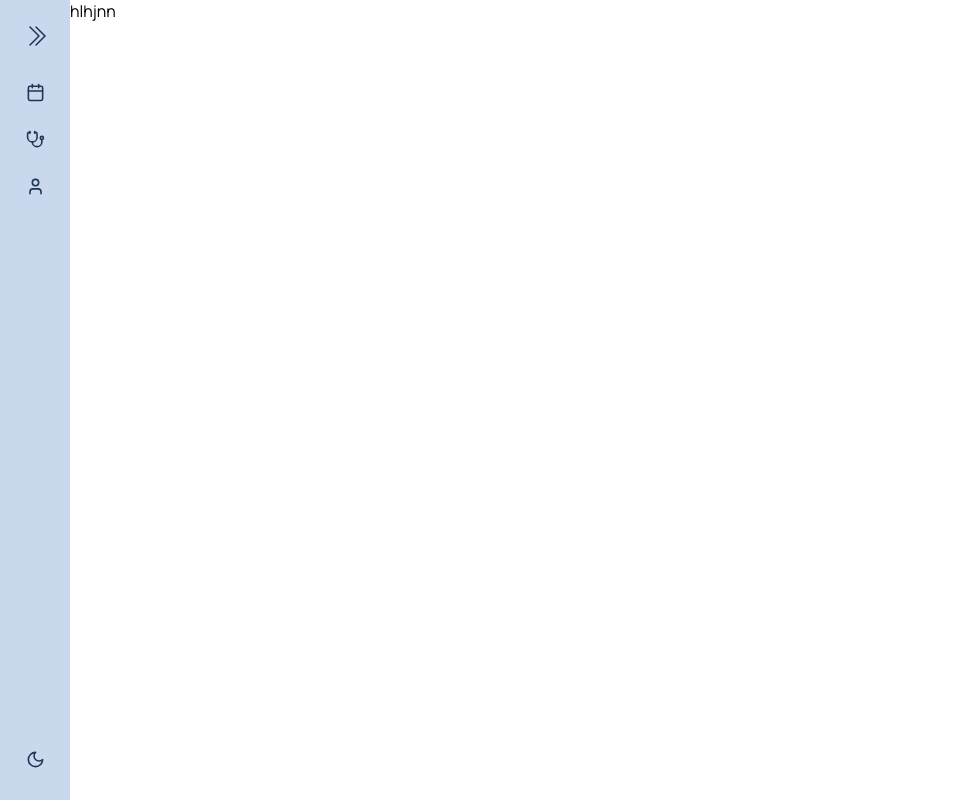
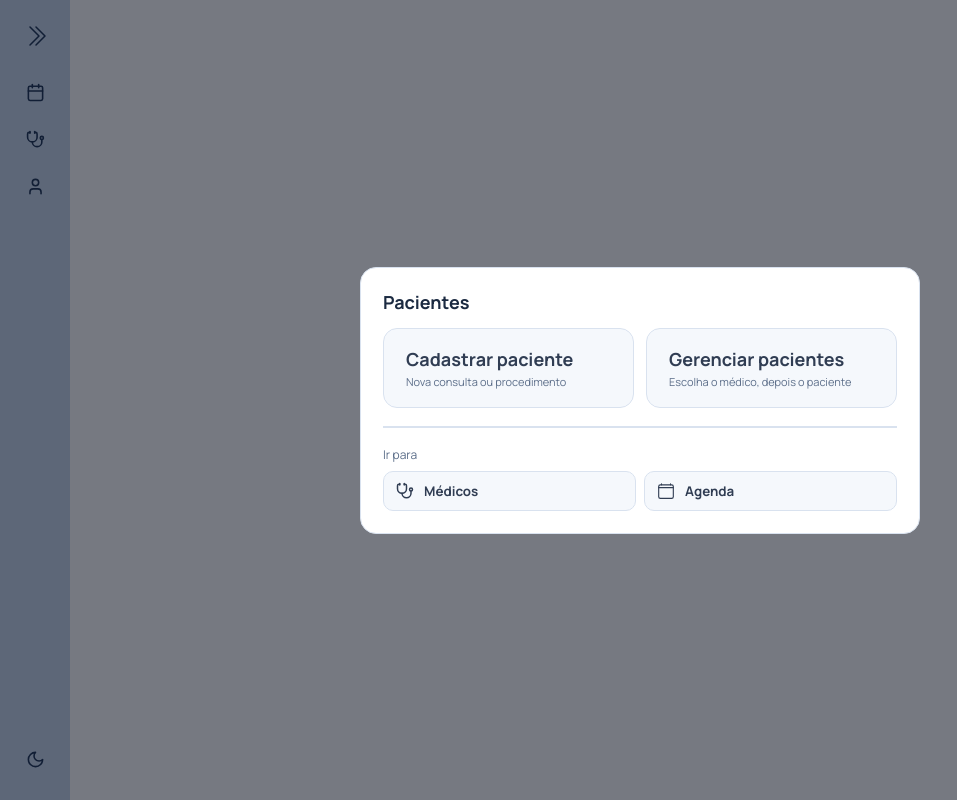
Before and after one commit to sergiohvale5/ClinicFlow, a React (Vite) app in the folder front-end/: page /clinic_flow/pacientes in a window 1280 px wide. Shown: the whole page, without its empty margins (0-957 px from the left). Built offline with nearby package versions, Linux system fonts and the light colour scheme.

Commit message:
Adição do pop-up Pacientes e ajustes no css dos pop-ups

```diff
--- a/front-end/src/components/medicos/telaMedicos.tsx
+++ b/front-end/src/components/medicos/telaMedicos.tsx
@@ -1,4 +1,4 @@
-import "../../styles/medicos/telaMedicos.css";
+import "../../styles/medicos/popupMedicos_pacientes.css";
 import { Link } from "react-router-dom";
 import { AiOutlineUser } from "react-icons/ai";
 import { IoCalendarClearOutline } from "react-icons/io5";
@@ -12,7 +12,7 @@ function TelaMedicos({ onFechar }: TelaMedicosProps){
     return(
         <>
             <div className="sobreposicao">
-                <div className="tela_medicos">
+                <div className="popup_medicos">
                     <h2 className="titulo_medico">
                         Médicos
 
--- a/front-end/src/components/pacientes/telaPacientes.tsx
+++ b/front-end/src/components/pacientes/telaPacientes.tsx
@@ -1,7 +1,50 @@
+import "../../styles/medicos/popupMedicos_Pacientes.css";
+import { LuStethoscope } from "react-icons/lu";
+import { IoCalendarClearOutline } from "react-icons/io5";
+
 function TelaPacientes(){
     return(
         <>
-            hlhjnn
+            <div className="sobreposicao">
+                <div className="popup_pacientes">
+                    <h2 className="titulo_paciente">Pacientes</h2>
+
+                    <div className="cadastrarPacientes_gerenciarPacientes">
+                        <div className="cadastro_pacientes">
+                            <h2>Cadastrar paciente</h2>
+
+                            <span>Nova consulta ou procedimento</span>
+                        </div>
+
+                        <div className="gerenciar_pacientes">
+                            <h2>Gerenciar pacientes</h2>
+
+                            <span>Escolha o médico, depois o paciente</span>
+                        </div>
+
+                    </div>
+
+                    <hr />
+
+                    <div className="atalhos_container">
+                        <span className="atalhos_titulo">Ir para</span>
+
+                        <div className="atalhos_popup">
+                            <button className="atalho_medicos">
+                                <LuStethoscope className="icone-atalhos"/>
+
+                                Médicos
+                            </button>
+
+                            <button className="atalho_agenda">
+                                <IoCalendarClearOutline className="icone-atalhos" />
+
+                                Agenda
+                            </button>
+                        </div>
+                    </div>
+                </div>
+            </div>
         </>
     );
 }
--- a/front-end/src/styles/medicos/telaMedicos.css
+++ b/front-end/src/styles/medicos/popupMedicos_Pacientes.css
@@ -4,23 +4,25 @@
     box-sizing: border-box;
 }
 
-.sobreposicao {
-    position: fixed;
-    inset: 0;
-
+.sobreposicao{
     width: 100%;
     height: 100vh;
 
+    position: fixed;
+
     background-color: #060c1a8c;
 
-    z-index: 9999;
+    padding: 16px;
+
+    z-index: 5;
 
     display: flex;
+    flex-direction: row;
     justify-content: center;
     align-items: center;
 }
 
-.tela_medicos{
+.popup_medicos, .popup_pacientes{
     width: 100%;
     max-width: 560px;
 
@@ -39,17 +41,12 @@
     justify-content: space-around;
 }
 
-.titulo_medico{
+.titulo_medico , .titulo_paciente{
     margin: 0 0 14px;
 
     font-size: 18px;
 
     cursor: default;
-
-    display: flex;
-    flex-direction: row;
-    justify-content: space-between;
-    align-items: center;
 }
 
 .fechar_popup{
@@ -72,10 +69,10 @@
     transform: scale(1.03);
 }
 
-.cadastroMedicos_medicosCadastrados{
+.cadastroMedicos_medicosCadastrados,
+.cadastrarPacientes_gerenciarPacientes{
     display: flex;
     flex-direction: row;
-    margin-bottom: 14px;
     gap: 12px;
 }
 
@@ -83,7 +80,8 @@
     text-decoration: none;
 }
 
-.cadastro_medicos{
+.cadastro_medicos,
+.cadastro_pacientes{
     flex: 1;
 
     height: 80px;
@@ -105,29 +103,23 @@
     transition: all 0.2s ease;
 }
 
-.cadastro_medicos h2{
+.cadastro_medicos h2,
+.cadastro_pacientes h2{
     color: #303d53;
 
     font-size: 18px;
 }
 
-.cadastro_medicos span{
+.cadastro_medicos span,
+.cadastro_pacientes span{
     color: #5d6f8a;
 
     font-size: 11px;
 }
 
-.cadastro_medicos:hover{
-    cursor: pointer;
 
-    transform: scale(1.02);
-}
-
-.cadastro_medicos:active{
-    transform: scale(1);
-}
-
-.medicos_cadastrados{
+.medicos_cadastrados,
+.gerenciar_pacientes{
     flex: 1;
 
     height: 80px;
@@ -149,13 +141,15 @@
     transition: all 0.2s ease;
 }
 
-.medicos_cadastrados h2{
+.medicos_cadastrados h2,
+.gerenciar_pacientes h2{
     color: #303d53;
 
     font-size: 18px;
 }
 
-.medicos_cadastrados span{
+.medicos_cadastrados span,
+.gerenciar_pacientes span{
     color: #5d6f8a;
 
     font-size: 11px;
@@ -167,6 +161,8 @@
     height: 84px;
 
     padding: 22px;
+
+    margin-top: 5px;
 
     border-radius: 14px;
     border: 1px solid #d9e2ef;
@@ -198,101 +194,73 @@
 .cadastro_medicos:hover,
 .medicos_cadastrados:hover,
 .especialidades_procedimentos:hover,
+.cadastro_pacientes:hover,
+.gerenciar_pacientes:hover,
 .atalho_pacientes:hover,
-.atalho_agenda:hover{
+.atalho_agenda:hover,
+.atalho_medicos:hover{
     cursor: pointer;
-
     border-color: #303d53;
-
     transform: scale(1.02);
 }
 
 .cadastro_medicos:active,
 .medicos_cadastrados:active,
 .especialidades_procedimentos:active,
+.cadastro_pacientes:active,
+.gerenciar_pacientes:active,
 .atalho_pacientes:active,
-.atalho_agenda:active{
+.atalho_agenda:active,
+.atalho_medicos:active{
     transform: scale(1);
 }
 
 hr{
     width: 100%;
-
     margin: 18px 0 18px 0;
-
     border: 1px solid #d9e2ef;
 }
 
 
 .atalhos_container{
     width: 100%;
-
     display: flex;
     flex-direction: column;
 }
 
 .atalhos_titulo{
     margin: 0 0 8px;
-
     color: #5d6f8a;
-
     font-size: 12px;
-    font-weight: bolder;
-
-    cursor: default;
 }
 
-.atalhos_popup_medicos{
+.atalhos_popup{
     width: 100%;
-
     display: flex;
     flex-wrap: wrap;
-
     gap: 8px;
-
     font-size: 14px;
 }
 
-.atalho_pacientes, .atalho_agenda{
+.atalho_pacientes, .atalho_agenda, .atalho_medicos{
     display: flex;
     align-items: center;
-
     gap: 10px;
-
-    width: 100%;
-
+    flex: 1;
+    min-width: 130px;
     border: 1px solid #d9e2ef;
     border-radius: 10px;
-
     padding: 10px 12px;
-
     cursor: pointer;
-
     font-weight: 700;
-
     border: 1px solid #d9e2ef;
-
     background-color: #f5f8fc;
     color: #303d53;
-
     transition: all 0.2s ease;
 }
 
 .icone-atalhos{
     width: 18px;
     height: 18px;
-
     color: #303d53;
 }
-
-.link_pacientes{
-    text-decoration: none;
-
-    flex: 1;
-}
-
-.link_agenda{
-    text-decoration: none;
-
-    flex: 1;
-}
```
